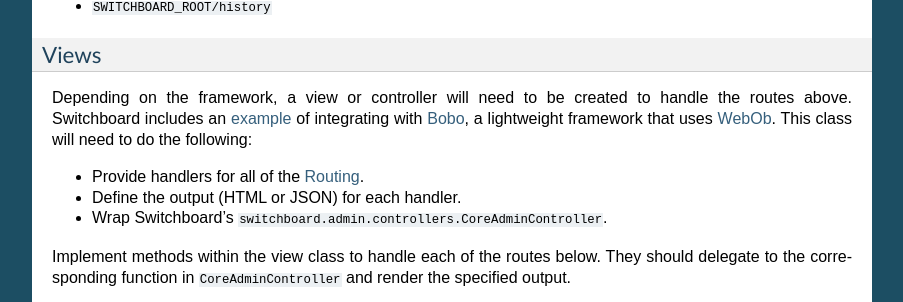
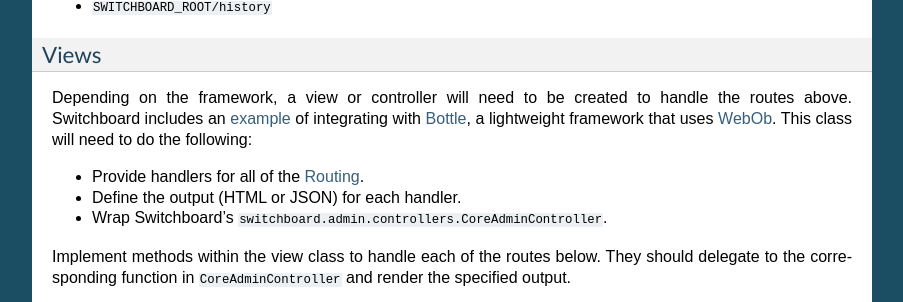
Before and after one commit to switchboardpy/switchboard, a Sphinx documentation site: the page built from docs/user-documentation.rst, in a window 1280 px wide and 900 px high, scrolled down 1879 px. Shown: the part 150-452 px from the top of the window, without its empty margins (198-1101 px from the left). Built offline with Sphinx 7.4.7, drawn with Linux system fonts in a browser that asks for light colours.

Commit message:
Switch to Bottle for dev server.

```diff
--- a/docs/user-documentation.rst
+++ b/docs/user-documentation.rst
@@ -125,8 +125,8 @@ Views
 
 Depending on the framework, a view or controller will need to be created to
 handle the routes above. Switchboard includes an example_ of integrating with
-`Bobo <http://bobo.digicool.com/en/latest/>`_, a lightweight framework that
-uses WebOb_. This class will need to do the following:
+`Bottle <http://bottlepy.org/>`_, a lightweight framework that uses WebOb_.
+This class will need to do the following:
 
 * Provide handlers for all of the `Routing`_.
 * Define the output (HTML or JSON) for each handler.
--- a/requirements.txt
+++ b/requirements.txt
@@ -1,3 +1,8 @@
 --index-url https://pypi.python.org/simple/
 
 -e .
+
+# Test dependencies
+nose
+mock
+bottle
--- a/setup.py
+++ b/setup.py
@@ -28,7 +28,7 @@ setup(name='switchboard',
       tests_require=[
           'nose',
           'mock',
-          'bobo',
+          'bottle',
       ],
       test_suite='nose.collector',
       )
```
Also changed, not shown: 1 other file.
